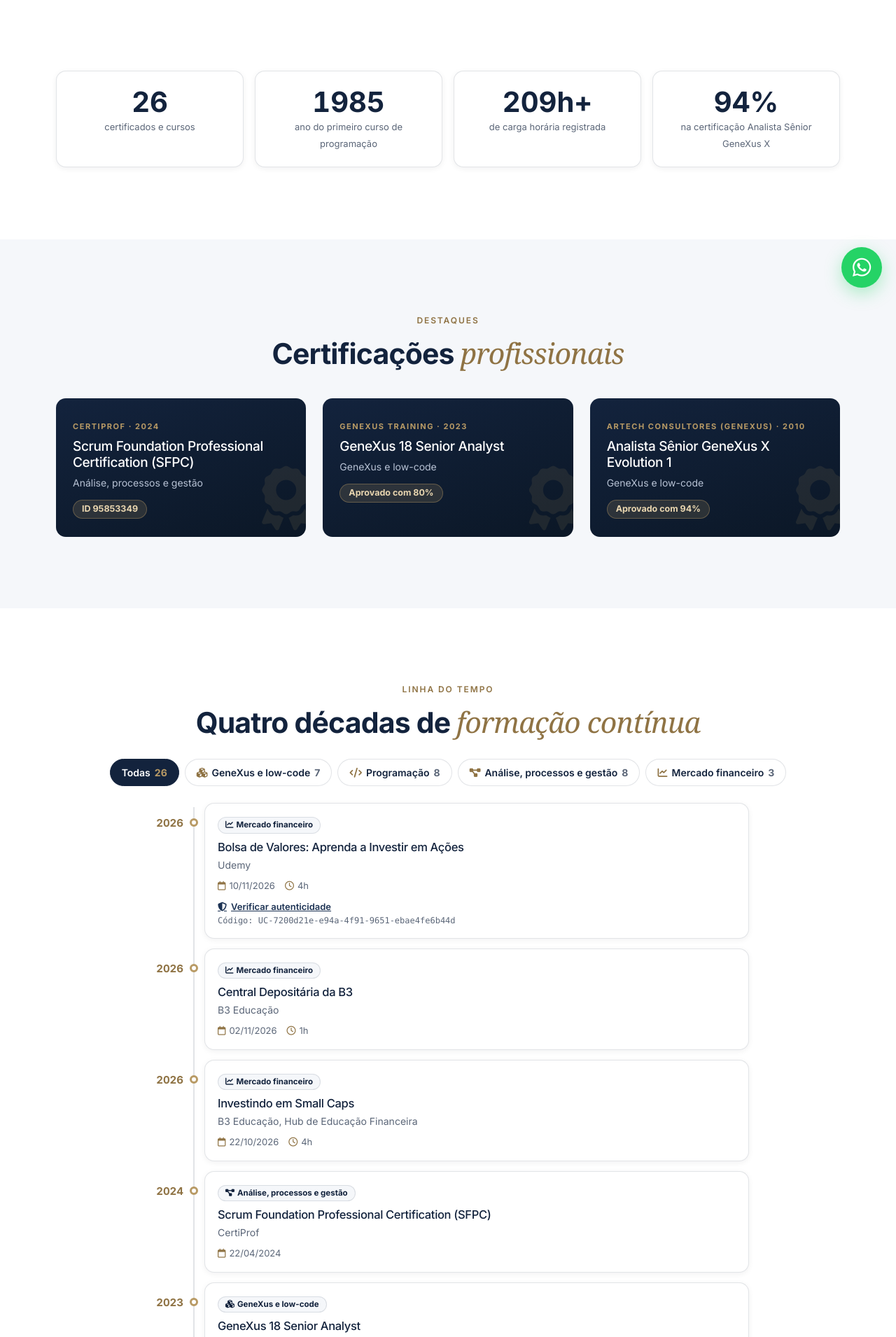
After one commit to seculus-2023/kb_site, a Django app: page /certificados in a window 1280 px wide. The commit adds this page. Shown: the part 369-2279 px from the top of the page at 70% size. Run offline with Django 5.2, Linux system fonts and the light colour scheme; data comes from the database, SQL or seed files in the repository; some web fonts are replaced.

Commit message:
24_11_2026_0946

```diff
--- a/apps/base/templates/base.html
+++ b/apps/base/templates/base.html
@@ -118,6 +118,7 @@
                         <li><a href="{% url 'historia' %}">Nossa história</a></li>
                         <li><a href="{% url 'valores' %}">Missão e valores</a></li>
                         <li><a href="{% url 'membros' %}">Equipe</a></li>
+                        <li><a href="{% url 'certificados' %}">Certificações</a></li>
                         <li><a href="{% url 'contato' %}">Trabalhe conosco</a></li>
                     </ul>
                 </div>
--- a/apps/base/templates/navbar.html
+++ b/apps/base/templates/navbar.html
@@ -24,7 +24,7 @@
               <a class="nav-link{% if pagina == 'home' %} active{% endif %}" href="{% url 'home' %}">HOME</a>
             </li>
             <li class="nav-item dropdown">
-              <a class="nav-link dropdown-toggle{% if pagina == 'historia' or pagina == 'valores' or pagina == 'membros' %} active{% endif %}" href="#" id="navbarDropdownSeculus" role="button" data-bs-toggle="dropdown" aria-expanded="false">
+              <a class="nav-link dropdown-toggle{% if pagina == 'historia' or pagina == 'valores' or pagina == 'membros' or pagina == 'certificados' %} active{% endif %}" href="#" id="navbarDropdownSeculus" role="button" data-bs-toggle="dropdown" aria-expanded="false">
                 A SECULUS
               </a>
               <ul class="dropdown-menu text-center text-lg-start" aria-labelledby="navbarDropdownSeculus">
@@ -32,6 +32,7 @@
                 <li><a class="dropdown-item" href="{% url 'valores' %}">Missão e Valores</a></li>
                 <li><a class="dropdown-item" href="{% url 'contato' %}">Trabalhe conosco</a></li>
                 <li><a class="dropdown-item" href="{% url 'membros' %}">Equipe</a></li>
+                <li><a class="dropdown-item" href="{% url 'certificados' %}">Certificações</a></li>
               </ul>
             </li>
             <li class="nav-item">
--- /dev/null
+++ b/apps/pages/templates/certificados.html
@@ -0,0 +1,156 @@
+{% extends 'base.html' %}
+{% load static %}
+
+{% block title %}Certificações{% endblock %}
+{% block descricao %}Certificações e cursos de Antonio Roberto Pereira Junior, fundador da Seculus: GeneXus Analista Sênior, Scrum Foundation (SFPC), gestão de processos, análise de sistemas e programação desde 1985.{% endblock %}
+{% block og_titulo %}Certificações | Seculus{% endblock %}
+
+{% block head %}
+<style>
+    .cert-numeros { display: grid; grid-template-columns: repeat(auto-fit, minmax(min(100%, 170px), 1fr)); gap: 16px; }
+    .cert-numero { background: var(--surface); border: 1px solid var(--line); border-radius: var(--radius); padding: 22px 18px; text-align: center; box-shadow: var(--shadow-sm); }
+    .cert-numero strong { display: block; font-size: clamp(30px, 5vw, 40px); line-height: 1.1; color: var(--ink); font-variant-numeric: tabular-nums; }
+    .cert-numero span { font-size: 13px; color: var(--muted); }
+
+    /* Destaques */
+    .cert-destaque { background: linear-gradient(160deg, var(--navy-800), var(--navy-900)); border-radius: var(--radius); padding: 26px 24px; color: #d9e0ec; height: 100%; position: relative; overflow: hidden; }
+    .cert-destaque::after { content: "\f559"; font-family: "Font Awesome 6 Free"; font-weight: 900; position: absolute; right: -6px; bottom: -14px; font-size: 92px; color: rgba(184,154,101,.12); }
+    .cert-destaque small { color: var(--gold); letter-spacing: .14em; text-transform: uppercase; font-size: 11px; font-weight: 700; }
+    .cert-destaque h3 { color: #fff; font-size: 19px; margin: 8px 0 6px; }
+    .cert-destaque p { margin: 0; font-size: 14px; color: #b7c2d4; }
+    .cert-destaque .cert-selo { display: inline-block; margin-top: 14px; background: rgba(184,154,101,.18); color: #e9d6b0; border: 1px solid rgba(184,154,101,.4); border-radius: 999px; padding: 3px 12px; font-size: 12.5px; font-weight: 700; }
+
+    /* Filtros */
+    .cert-filtros { display: flex; flex-wrap: wrap; justify-content: center; gap: 8px; margin: 28px 0 8px; }
+    .cert-filtro { border: 1px solid var(--line); background: var(--surface); color: var(--ink); border-radius: 999px; padding: 8px 16px; font-size: 14px; font-weight: 600; cursor: pointer; transition: background .2s, color .2s, border-color .2s; }
+    .cert-filtro i { margin-right: 6px; color: var(--gold-dark); }
+    .cert-filtro b { margin-left: 6px; font-weight: 700; color: var(--muted); }
+    .cert-filtro:hover { border-color: var(--ink); }
+    .cert-filtro[aria-pressed="true"] { background: var(--ink); color: #fff; border-color: var(--ink); }
+    .cert-filtro[aria-pressed="true"] i, .cert-filtro[aria-pressed="true"] b { color: var(--gold); }
+
+    /* Linha do tempo */
+    .cert-linha { list-style: none; margin: 24px auto 0; padding: 0; max-width: 860px; position: relative; }
+    .cert-linha::before { content: ""; position: absolute; left: 66px; top: 6px; bottom: 6px; width: 2px; background: var(--line); }
+    .cert-item { display: grid; grid-template-columns: 52px 1fr; gap: 30px; position: relative; margin-bottom: 14px; }
+    .cert-item[hidden] { display: none; }
+    .cert-ano { font-weight: 800; color: var(--gold-dark); font-size: 15px; text-align: right; padding-top: 18px; font-variant-numeric: tabular-nums; }
+    .cert-item::before { content: ""; position: absolute; left: 61px; top: 22px; width: 12px; height: 12px; border-radius: 50%; background: var(--surface); border: 3px solid var(--gold); }
+    .cert-cartao { background: var(--surface); border: 1px solid var(--line); border-radius: var(--radius); padding: 16px 18px; box-shadow: var(--shadow-sm); }
+    .cert-cartao h3 { font-size: 16.5px; margin: 0 0 4px; line-height: 1.35; }
+    .cert-inst { font-size: 14px; color: var(--muted); margin: 0 0 10px; }
+    .cert-meta { display: flex; flex-wrap: wrap; gap: 6px 14px; font-size: 13px; color: var(--muted); }
+    .cert-meta span i { margin-right: 5px; color: var(--gold-dark); }
+    .cert-tag { display: inline-block; font-size: 11.5px; font-weight: 700; padding: 2px 10px; border-radius: 999px; background: var(--surface-alt); border: 1px solid var(--line); color: var(--ink); margin-bottom: 8px; }
+    .cert-verificar { display: inline-flex; align-items: center; gap: 6px; margin-top: 10px; font-size: 13px; font-weight: 600; }
+    .cert-codigo { font-family: ui-monospace, Consolas, monospace; font-size: 12px; color: var(--muted); word-break: break-all; }
+
+    .cert-nota { font-size: 13px; color: var(--muted); font-style: italic; text-align: center; margin: 24px 0 0; }
+
+    @media (max-width: 575px) {
+        .cert-linha::before { left: 6px; }
+        .cert-item { grid-template-columns: 1fr; gap: 4px; padding-left: 26px; }
+        .cert-item::before { left: 1px; top: 4px; }
+        .cert-ano { text-align: left; padding-top: 0; }
+    }
+</style>
+{% endblock %}
+
+{% block banner_titulo %}
+<span class="eyebrow">A Seculus · Fundador</span>
+<h1>Certificações</h1>
+<p>A formação de Antonio Roberto Pereira Junior, do Basic em 1985 ao GeneXus 18 e ao Scrum.</p>
+{% endblock %}
+
+{% block content %}
+
+<section class="secao">
+    <div class="wrap">
+        <div class="cert-numeros revelar">
+            <div class="cert-numero"><strong>{{ total }}</strong><span>certificados e cursos</span></div>
+            <div class="cert-numero"><strong>{{ primeiro_ano }}</strong><span>ano do primeiro curso de programação</span></div>
+            <div class="cert-numero"><strong>{{ horas }}h+</strong><span>de carga horária registrada</span></div>
+            <div class="cert-numero"><strong>94%</strong><span>na certificação Analista Sênior GeneXus X</span></div>
+        </div>
+    </div>
+</section>
+
+<section class="secao secao-alt">
+    <div class="wrap">
+        <div class="cabecalho-secao centro revelar">
+            <span class="eyebrow">Destaques</span>
+            <h2 class="titulo-secao">Certificações <em>profissionais</em></h2>
+        </div>
+        <div class="row g-4 mt-2">
+            {% for c in destaques %}
+            <div class="col-md-4 revelar">
+                <div class="cert-destaque">
+                    <small>{{ c.instituicao }} · {{ c.ano }}</small>
+                    <h3>{{ c.titulo }}</h3>
+                    <p>{{ c.area_nome }}</p>
+                    {% if c.nota %}<span class="cert-selo">Aprovado com {{ c.nota }}</span>{% elif c.codigo %}<span class="cert-selo">{{ c.codigo }}</span>{% endif %}
+                </div>
+            </div>
+            {% endfor %}
+        </div>
+    </div>
+</section>
+
+<section class="secao">
+    <div class="wrap">
+        <div class="cabecalho-secao centro revelar">
+            <span class="eyebrow">Linha do tempo</span>
+            <h2 class="titulo-secao">Quatro décadas de <em>formação contínua</em></h2>
+        </div>
+
+        <div class="cert-filtros" role="group" aria-label="Filtrar por área">
+            <button type="button" class="cert-filtro" data-area="todas" aria-pressed="true">Todas<b>{{ total }}</b></button>
+            {% for a in areas %}
+            <button type="button" class="cert-filtro" data-area="{{ a.chave }}" aria-pressed="false"><i class="{{ a.icone }}"></i>{{ a.nome }}<b>{{ a.total }}</b></button>
+            {% endfor %}
+        </div>
+
+        <ol class="cert-linha">
+            {% for c in certificados %}
+            <li class="cert-item" data-area="{{ c.area }}">
+                <div class="cert-ano">{{ c.ano }}</div>
+                <article class="cert-cartao">
+                    <span class="cert-tag"><i class="{{ c.area_icone }} me-1"></i>{{ c.area_nome }}</span>
+                    <h3>{{ c.titulo }}</h3>
+                    <p class="cert-inst">{{ c.instituicao }}</p>
+                    <div class="cert-meta">
+                        <span><i class="far fa-calendar"></i>{{ c.data }}</span>
+                        {% if c.horas %}<span><i class="far fa-clock"></i>{{ c.horas }}h</span>{% endif %}
+                        {% if c.nota %}<span><i class="fas fa-award"></i>{{ c.nota }}</span>{% endif %}
+                        {% if c.local %}<span><i class="fas fa-location-dot"></i>{{ c.local }}</span>{% endif %}
+                    </div>
+                    {% if c.url %}
+                    <a class="cert-verificar" href="{{ c.url }}" target="_blank" rel="noopener"><i class="fas fa-shield-halved"></i> Verificar autenticidade</a>
+                    {% endif %}
+                    {% if c.codigo and not c.destaque %}<div class="cert-codigo">Código: {{ c.codigo }}</div>{% endif %}
+                </article>
+            </li>
+            {% endfor %}
+        </ol>
+        <p class="cert-nota">Os originais podem ser apresentados mediante solicitação.</p>
+    </div>
+</section>
+
+{% include 'partials/cta.html' %}
+
+<script>
+(function () {
+    var botoes = document.querySelectorAll('.cert-filtro');
+    var itens = document.querySelectorAll('.cert-item');
+    botoes.forEach(function (botao) {
+        botao.addEventListener('click', function () {
+            var area = botao.dataset.area;
+            botoes.forEach(function (b) { b.setAttribute('aria-pressed', b === botao ? 'true' : 'false'); });
+            itens.forEach(function (item) {
+                item.hidden = !(area === 'todas' || item.dataset.area === area);
+            });
+        });
+    });
+})();
+</script>
+{% endblock %}
--- a/apps/pages/templates/historia.html
+++ b/apps/pages/templates/historia.html
@@ -107,7 +107,7 @@
 
     <div class="hist-fundador revelar">
       <div class="hist-fundador-sigla" aria-hidden="true">AR</div>
-      <p><strong>Antonio Roberto Pereira Junior</strong>, fundador da Seculus, é consultor empresarial e hospitalar e gerente de projetos de TI. Tecnólogo em Sistemas de Informação, foi diretor financeiro e gestor operacional antes de liderar projetos de software — experiência que hoje orienta cada entrega da empresa.</p>
+      <p><strong>Antonio Roberto Pereira Junior</strong>, fundador da Seculus, é consultor empresarial e hospitalar e gerente de projetos de TI. Tecnólogo em Sistemas de Informação, foi diretor financeiro e gestor operacional antes de liderar projetos de software — experiência que hoje orienta cada entrega da empresa. <a href="{% url 'certificados' %}">Veja as certificações</a>.</p>
     </div>
   </div>
 </section>
--- a/apps/pages/urls.py
+++ b/apps/pages/urls.py
@@ -18,6 +18,7 @@ urlpatterns = [
     path('seletivo', views.seletivo, name='seletivo'),
     path('alvara', views.alvara, name='alvara'),
     path('clinica', views.clinica, name='clinica'),
+    path('certificados', views.certificados, name='certificados'),
 
     # PWA: o service worker e a tela offline ficam na raiz do site
     path('sw.js', views.service_worker, name='service_worker'),
--- a/apps/pages/views.py
+++ b/apps/pages/views.py
@@ -80,6 +80,70 @@ def alvara(request):
 def clinica(request):
     return render(request, 'clinica.html')
 
+
+# Certificados do fundador. Areas: genexus, dev, gestao, financas.
+# Dados pessoais (RG, nascimento, filiacao) que aparecem em alguns
+# certificados ficam de fora de proposito: a pagina e publica.
+AREAS_CERTIFICADOS = [
+    ('genexus', 'GeneXus e low-code', 'fas fa-cubes'),
+    ('dev', 'Programação', 'fas fa-code'),
+    ('gestao', 'Análise, processos e gestão', 'fas fa-diagram-project'),
+    ('financas', 'Mercado financeiro', 'fas fa-chart-line'),
+]
+
+CERTIFICADOS = [
+    {'ano': 2026, 'data': '10/11/2026', 'titulo': 'Bolsa de Valores: Aprenda a Investir em Ações', 'instituicao': 'Udemy', 'area': 'financas', 'horas': 4, 'url': 'https://ude.my/UC-7200d21e-e94a-4f91-9651-ebae4fe6b44d', 'codigo': 'UC-7200d21e-e94a-4f91-9651-ebae4fe6b44d'},
+    {'ano': 2026, 'data': '02/11/2026', 'titulo': 'Central Depositária da B3', 'instituicao': 'B3 Educação', 'area': 'financas', 'horas': 1},
+    {'ano': 2026, 'data': '22/10/2026', 'titulo': 'Investindo em Small Caps', 'instituicao': 'B3 Educação, Hub de Educação Financeira', 'area': 'financas', 'horas': 4},
+    {'ano': 2024, 'data': '22/04/2024', 'titulo': 'Scrum Foundation Professional Certification (SFPC)', 'instituicao': 'CertiProf', 'area': 'gestao', 'codigo': 'ID 95853349', 'destaque': True},
+    {'ano': 2023, 'data': 'Outubro de 2023', 'titulo': 'GeneXus 18 Senior Analyst', 'instituicao': 'GeneXus Training', 'area': 'genexus', 'nota': '80%', 'destaque': True},
+    {'ano': 2022, 'data': 'Novembro de 2022', 'titulo': 'GeneXus 17 BPM Suite Lab', 'instituicao': 'GeneXus Training', 'area': 'genexus', 'nota': '93%'},
+    {'ano': 2022, 'data': 'Novembro de 2022', 'titulo': 'GeneXus 17 for Mobile Lab', 'instituicao': 'GeneXus Training', 'area': 'genexus', 'nota': '89%'},
+    {'ano': 2022, 'data': 'Novembro de 2022', 'titulo': 'GeneXus 17 for Students', 'instituicao': 'GeneXus Training', 'area': 'genexus', 'nota': '62%'},
+    {'ano': 2020, 'data': '16/06/2020', 'titulo': 'Criando APIs robustas em C#', 'instituicao': 'Udemy', 'area': 'dev', 'horas': 9, 'url': 'https://ude.my/UC-7a683660-e943-44ad-99d4-00642d1766d8', 'codigo': 'UC-7a683660-e943-44ad-99d4-00642d1766d8'},
+    {'ano': 2020, 'data': '09/06/2020', 'titulo': 'Ionic 5 do Zero até Publicação', 'instituicao': 'Udemy', 'area': 'dev', 'horas': 13, 'url': 'https://ude.my/UC-09e65827-7ad9-44d8-a8e2-5e219cde63fe', 'codigo': 'UC-09e65827-7ad9-44d8-a8e2-5e219cde63fe'},
+    {'ano': 2019, 'data': '20/05/2019', 'titulo': 'Introdução ao PHP orientado a objetos', 'instituicao': 'Prof. Diego Mariano', 'area': 'dev', 'horas': 1, 'url': 'http://diegomariano.com/certificados', 'codigo': 'L876GX'},
+    {'ano': 2019, 'data': '30/04/2019', 'titulo': 'Criação de Páginas de Internet Dinâmicas com PHP', 'instituicao': 'Prof. Diego Mariano', 'area': 'dev', 'horas': 2, 'url': 'http://diegomariano.com/certificados', 'codigo': 'C2U2MX'},
+    {'ano': 2011, 'data': '15 a 19/08/2011', 'titulo': 'Ferramenta de desenvolvimento MAKER', 'instituicao': 'Softwell Solutions', 'area': 'genexus', 'horas': 40, 'local': 'Salvador/BA'},
+    {'ano': 2010, 'data': '05/10/2010', 'titulo': 'Gestão de Processos', 'instituicao': 'SENAI Mato Grosso', 'area': 'gestao', 'horas': 20, 'local': 'Cuiabá/MT'},
+    {'ano': 2010, 'data': 'Setembro de 2010', 'titulo': 'Analista Sênior GeneXus X Evolution 1', 'instituicao': 'Artech Consultores (GeneXus)', 'area': 'genexus', 'nota': '94%', 'local': 'São Paulo/SP', 'destaque': True},
+    {'ano': 2010, 'data': '14/09/2010', 'titulo': 'Gestão de Processos (BPM)', 'instituicao': 'Fundação Bradesco, Escola Virtual', 'area': 'gestao', 'horas': 7},
+    {'ano': 2009, 'data': '14 a 21/09/2009', 'titulo': 'Liderança e Motivação de Equipes', 'instituicao': 'SENAC Mato Grosso', 'area': 'gestao', 'horas': 16, 'local': 'Cuiabá/MT'},
+    {'ano': 2008, 'data': '17 e 18/07/2008', 'titulo': 'Workshop de Gerenciamento Ágil de Projetos com Scrum', 'instituicao': 'Innovit e iuni Educacional', 'area': 'gestao', 'horas': 16},
+    {'ano': 2007, 'data': '21 a 25/05/2007', 'titulo': 'Técnicas de Comunicação', 'instituicao': 'SEBRAE Mato Grosso', 'area': 'gestao', 'horas': 16, 'local': 'Cuiabá/MT'},
+    {'ano': 2006, 'data': '04 a 15/12/2006', 'titulo': 'Introdução ao GeneXus 9.0 Java Web', 'instituicao': 'Ábaco Tecnologia de Informação', 'area': 'genexus', 'horas': 20, 'local': 'Cuiabá/MT'},
+    {'ano': 2006, 'data': '23 a 27/10/2006', 'titulo': 'Introdução à UML', 'instituicao': 'Ábaco Tecnologia de Informação', 'area': 'gestao', 'horas': 20, 'local': 'Cuiabá/MT'},
+    {'ano': 2006, 'data': '17 a 24/07/2006', 'titulo': 'Análise de Pontos de Função', 'instituicao': 'Ábaco Tecnologia de Informação', 'area': 'gestao', 'horas': 20, 'local': 'Cuiabá/MT'},
+    {'ano': 1999, 'data': '05/11/1999', 'titulo': 'Progress: Application Development Environment', 'instituicao': 'Dual Software', 'area': 'dev', 'local': 'São José do Rio Preto/SP'},
+    {'ano': 1999, 'data': '05/11/1999', 'titulo': 'Progress: PIP, Programming In Progress', 'instituicao': 'Dual Software', 'area': 'dev', 'local': 'São José do Rio Preto/SP'},
+    {'ano': 1990, 'data': '30/06/1990', 'titulo': 'Programação COBOL', 'instituicao': 'PROANSI Informática', 'area': 'dev', 'local': 'São José do Rio Preto/SP'},
+    {'ano': 1985, 'data': '1985', 'titulo': 'Curso de Informática, linguagem Basic (1º e 2º estágios)', 'instituicao': 'The Way Informática', 'area': 'dev', 'nota': 'média 7,0', 'local': 'São José do Rio Preto/SP'},
+]
+
+
+def certificados(request):
+    nomes = {chave: (nome, icone) for chave, nome, icone in AREAS_CERTIFICADOS}
+    lista = []
+    for c in CERTIFICADOS:
+        item = dict(c)
+        item['area_nome'], item['area_icone'] = nomes[c['area']]
+        lista.append(item)
+    areas = [
+        {'chave': chave, 'nome': nome, 'icone': icone,
+         'total': sum(1 for c in CERTIFICADOS if c['area'] == chave)}
+        for chave, nome, icone in AREAS_CERTIFICADOS
+    ]
+    anos = [c['ano'] for c in CERTIFICADOS]
+    contexto = {
+        'certificados': lista,
+        'areas': areas,
+        'total': len(CERTIFICADOS),
+        'horas': sum(c.get('horas', 0) for c in CERTIFICADOS),
+        'primeiro_ano': min(anos),
+        'destaques': [c for c in lista if c.get('destaque')],
+    }
+    return render(request, 'certificados.html', contexto)
+
 def membros(request):
     membros = MembroEquipe.objects.all()
     return render(request, 'membros.html', {'equipe': membros})
```
